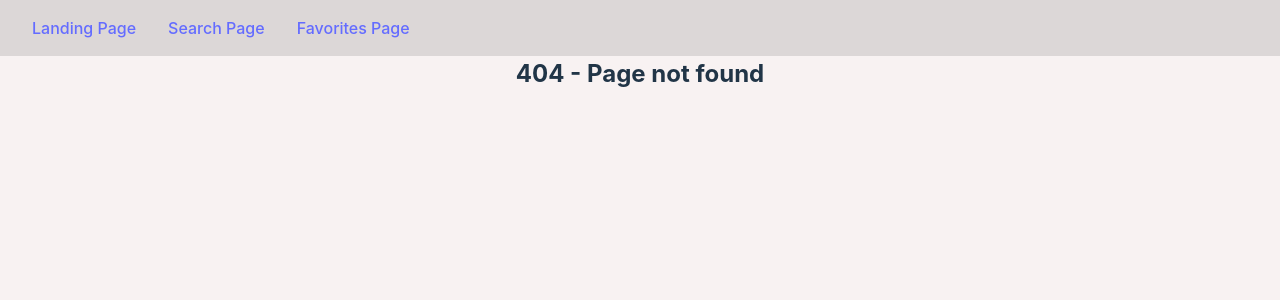
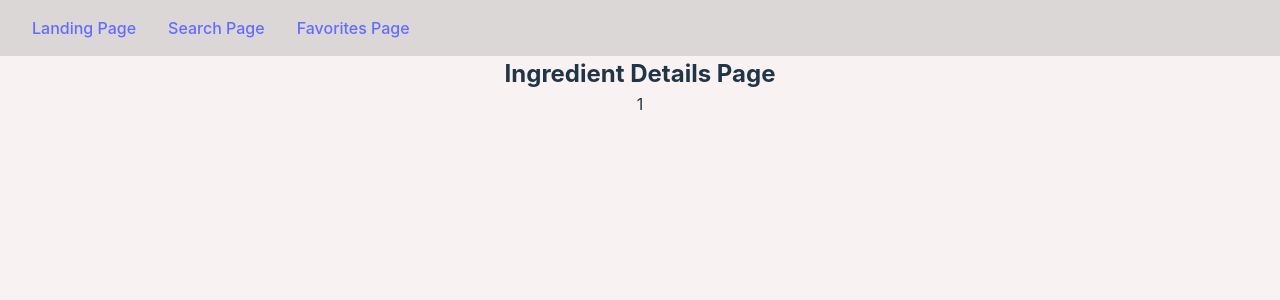
Before and after one commit to annagabain/fabulous-sheriffs-grupprojekt-react, a React (Vite) app: page /ingredient/1 in a window 1280 px wide. Before the commit this address had no page. Shown: the top 300 px of the page. Built offline with nearby package versions, Linux system fonts and the light colour scheme.

Commit message:
62 routing to ingredient details page

```diff
--- a/src/pages/CocktailDetailsPage.tsx
+++ b/src/pages/CocktailDetailsPage.tsx
@@ -2,8 +2,10 @@ import GlobalStateContext from "../context/GlobalStateContext";
 import { useContext } from "react";
 import CocktailCard from "../components/CocktailCard";
 import { Drink } from "../type";
+import { useNavigate } from "react-router-dom";
 
 export default function CocktailDetailsPage() {
+    const navigate = useNavigate();
     const { selectedCocktail } = useContext(GlobalStateContext);
     if (!selectedCocktail) return;
 
@@ -15,8 +17,14 @@ export default function CocktailDetailsPage() {
         )
         .map((key) => ({
             ingredient: selectedCocktail[key as keyof Drink],
-            measure: selectedCocktail[`strMeasure${key.slice(13)}` as keyof Drink],
+            measure:
+                selectedCocktail[`strMeasure${key.slice(13)}` as keyof Drink],
         }));
+
+    const handleIngredientClick = (ingredient: string | null) => {
+        if (!ingredient) return;
+        navigate(`/ingredient/${ingredient}`);
+    };
 
     return (
         <>
@@ -34,7 +42,7 @@ export default function CocktailDetailsPage() {
                         <h3>Ingredients</h3>
                         {ingredients.map((ing, i) => {
                             return (
-                                <p key={i}>
+                                <p key={i} onClick={() => handleIngredientClick(ing.ingredient)}>
                                     {ing.ingredient}, {ing.measure}
                                 </p>
                             );
--- a/src/pages/IngredientDetailsPage.tsx
+++ b/src/pages/IngredientDetailsPage.tsx
@@ -0,0 +1,12 @@
+import { useParams } from "react-router-dom";
+
+export default function IngredientDetailsPage() {
+    const { ingredient } = useParams<{ ingredient: string }>();
+
+    return (
+        <>
+            <h2>Ingredient Details Page</h2>
+            <p>{ingredient}</p>
+        </>
+    );
+}
--- a/src/router.tsx
+++ b/src/router.tsx
@@ -5,6 +5,7 @@ import LandingPage from "./pages/LandingPage";
 import FavoritesPage from "./pages/FavoritesPage";
 import CocktailDetailsPage from "./pages/CocktailDetailsPage";
 import PageNotFound from "./pages/PageNotFound";
+import IngredientDetailsPage from "./pages/IngredientDetailsPage";
 
 export const router = createBrowserRouter(
     createRoutesFromElements(
@@ -13,6 +14,7 @@ export const router = createBrowserRouter(
            <Route path='search-page' element={<SearchPage />} />
            <Route path='favorites-page' element={<FavoritesPage />} />
            <Route path='cocktail/:id' element={<CocktailDetailsPage />} />
+           <Route path='ingredient/:ingredient' element={<IngredientDetailsPage />} />
            <Route path='*' element={<PageNotFound />} />
         </Route>
     )
```
